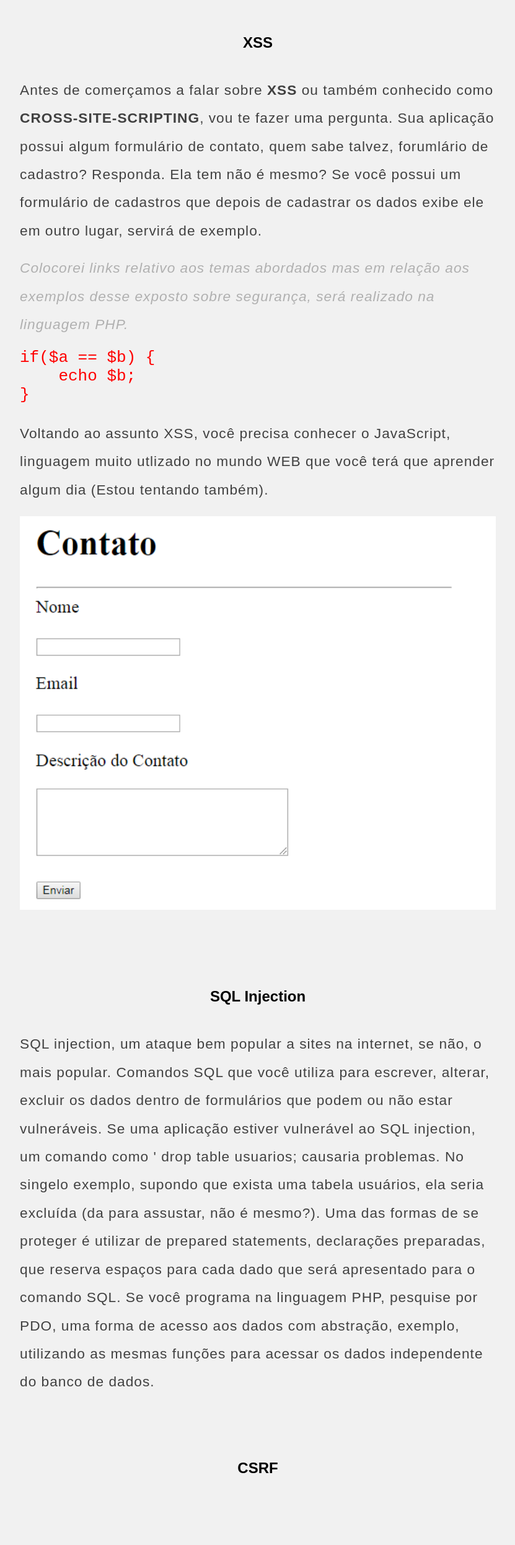
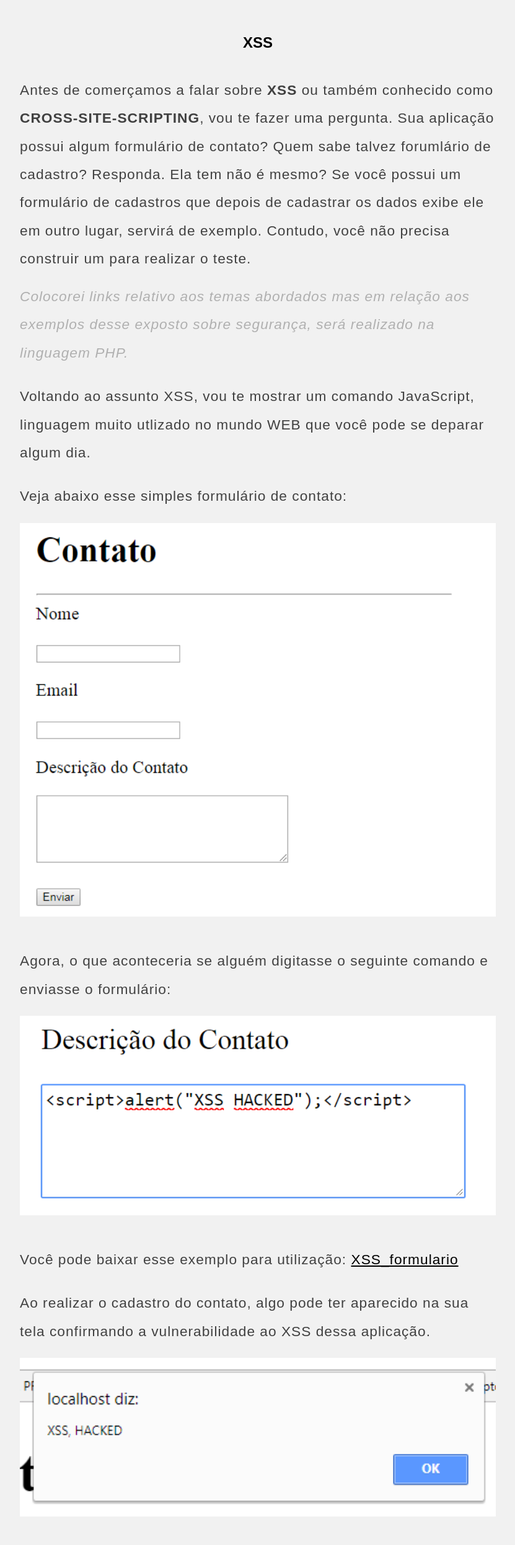
Before and after one commit to viniciusmouraesilva/seguranca_aplicacoes_web, a plain HTML site: page index.html in a window 1280 px wide. Shown: the part 1080-3573 px from the top of the page at 62% size, without its empty margins (224-1055 px from the left). Before the commit the page ends 3478 px from the top, so only its background shows below. Drawn offline with Linux system fonts and the light colour scheme.

Commit message:
contruíndo conteúdo XSS

```diff
--- a/css/estilo.css
+++ b/css/estilo.css
@@ -107,6 +107,10 @@ article h2 {
 	padding-bottom: 15px;
 }
 
+article a {
+	color: black;
+}
+
 /* codigos */
 code {
 	font-size: 2em;
--- a/index.html
+++ b/index.html
@@ -39,18 +39,23 @@
 
 		<article class="XSS" id="xss">
 			<h2>XSS</h2>
-			<p>Antes de comerçamos a falar sobre <strong>XSS</strong> ou também conhecido como <strong>CROSS-SITE-SCRIPTING</strong>, vou te fazer uma pergunta. Sua aplicação possui algum formulário de contato, quem sabe talvez, forumlário de cadastro? Responda. Ela tem não é mesmo?
-			Se você possui um formulário de cadastros que depois de cadastrar os dados exibe ele em outro lugar, servirá de exemplo.</p>
+			<p>Antes de comerçamos a falar sobre <strong>XSS</strong> ou também conhecido como <strong>CROSS-SITE-SCRIPTING</strong>, vou te fazer uma pergunta. Sua aplicação possui algum formulário de contato? Quem sabe talvez forumlário de cadastro? Responda. Ela tem não é mesmo?
+			Se você possui um formulário de cadastros que depois de cadastrar os dados exibe ele em outro lugar, servirá de exemplo. Contudo, você não precisa construir um para realizar o teste.</p>
 			<p class="texto-alternativo">Colocorei links relativo aos temas abordados mas em relação aos exemplos desse exposto sobre segurança, será realizado na linguagem PHP.</p>
-			<div class="codigo">
-				<code>
-				if($a == $b) {<br>
-					&nbsp;&nbsp;&nbsp; echo $b;</br>
-				}
-				</code>
-			</div>
-			<p>Voltando ao assunto XSS, você precisa conhecer o JavaScript, linguagem muito utlizado no mundo WEB que você terá que aprender algum dia (Estou tentando também).</p>
+			<p>Voltando ao assunto XSS, vou te mostrar um comando JavaScript, linguagem muito utlizado no mundo WEB que você pode se deparar algum dia.</p>
+			<p>Veja abaixo esse simples formulário de contato: </p>
 			<img src="imagens/formulario-contato.png" alt="formulário de contato. exemplo para XSS" class="imagens">
+			<p>Agora, o que aconteceria se alguém digitasse o seguinte comando e enviasse o formulário: </p>
+			<img src="imagens/xss_no_formulario.png" alt="digitando comando alert do JavaScript em formulário" class="imagens">
+			<p>Você pode baixar esse exemplo para utilização: <a href="https://github.com/viniciusmouraesilva/xss_ataque">XSS_formulario</a></p>
+			<p>Ao realizar o cadastro do contato, algo pode ter aparecido na sua tela confirmando a vulnerabilidade ao XSS dessa aplicação.</p>
+			<img src="imagens/alert.png" alt="pop up de JavaScript" class="imagens">
+			<p>Mas como isso aconteceu você deve estar se perguntando. Simplesmente por que você enviou um comando JavaScript(alert que exibe um pop up na tela) e ao cadastrar o contato e exibi-ló, o HTML interpretou como um comando JavaScript, mas também, executou mostrando em sua tela. Ainda parace um pouco confuso mas, o detalhe é que o JavaScript funciona do lado do cliente. Eu quero dizer que ao enviar o código JavaScript e ser cadastrado no banco em prol de exibir depois; executa o código JavaScript de alerta.
+			Aperte o direito do mouse e seleciona a opção exibir código fonte da página e procure pelo local onde é exibido o código de alerta do JavaScript.</p>
+			<img src="imagens/codigo_fonte_com_codigo_js.png" alt="código fonte com código JavaSscript" class="imagens">
+			<p>Realmente, foi executado algo que você poderia não estar esperando  e no mais simples exemplo você teria essa mensagem carregada a cada atualização da sua página. Algo relacionado seria a utilização de códigos JavaScript que redirecionasse o usuário através da vulnerabilidade desse formulário para uma página falsa do atacante.</p>
+			<p>Parece que temos problemas e é hora de resolvê-los. O ideal para se proteger é filtrar a entrada e de preferência a sáida de todos os dados que entrão em sua aplicação.</p>
+			<p>Em PHP pode se encontrar diversas funcionalidades para filtrar dados. Cada uma com um determinado próposito e para combater o XSS vamos primeiro falar sobre a função htmlentities().</p>
 		</article>
 
 		<article class="sqlinjection" id="sqlinjection">
```
Also changed, not shown: imagens/alert.png (added), imagens/codigo_fonte_com_codigo_js.png (added), imagens/xss_no_formulario.png (added).
